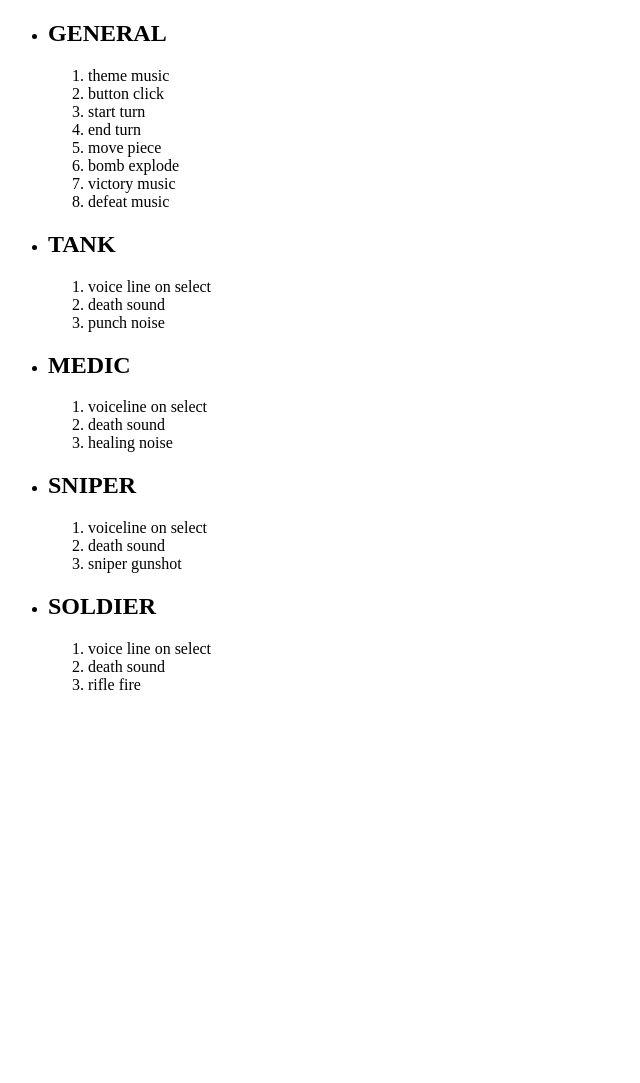
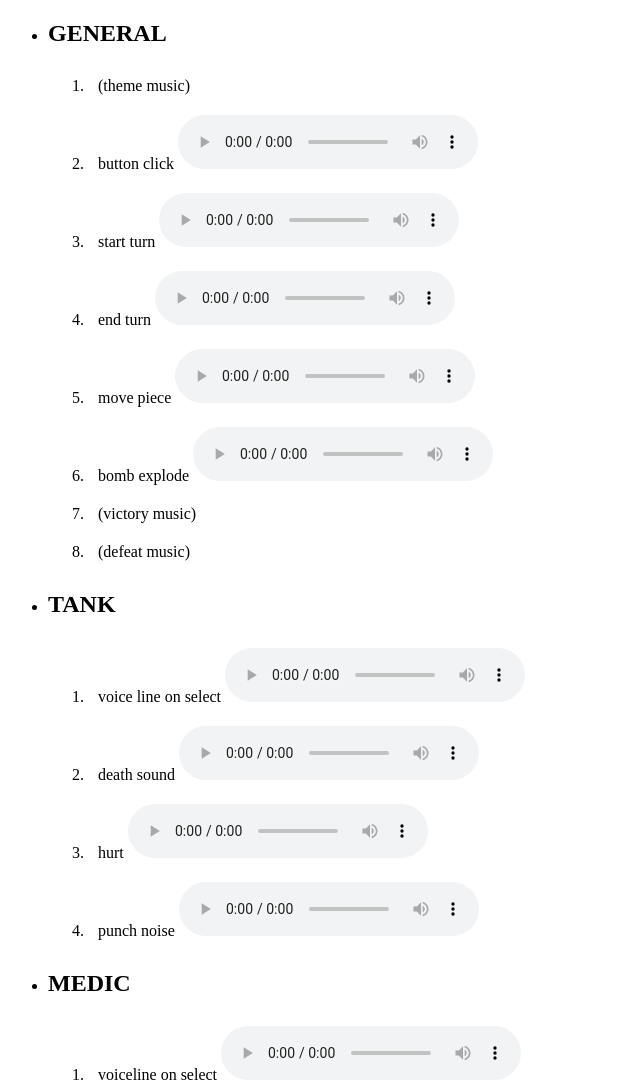
Before and after one commit to TVke/Strategun, a website: page assets/sounds/sfx_list.html in a window 1280 px wide. Shown: the top 1083 px of the page, without its empty margins (0-640 px from the left). Before the commit the page ends 800 px from the top, so only its background shows below. Drawn offline with Linux system fonts and the light colour scheme.

Commit message:
toevoegen general sfx + tank en medic

```diff
--- a/assets/sounds/sfx_list.html
+++ b/assets/sounds/sfx_list.html
@@ -2,6 +2,11 @@
 <html>
 	<head>
 		<title>sound effects strategun</title>
+		<style>
+			ol li {
+				padding: 10px;
+			}
+		</style>
 	</head>
 </html>
 <body>
@@ -9,30 +14,32 @@
 	<li>
 		<h2>GENERAL</h2>
 		<ol>
-			<li>theme music</li>
-			<li>button click</li>
-			<li>start turn</li>
-			<li>end turn</li>
-			<li>move piece</li>
-			<li>bomb explode</li>
-			<li>victory music</li>
-			<li>defeat music</li>
+			<li>(theme music)</li>
+			<li>button click <audio controls><source src='button_click.wav' type='audio/wav'></audio></li>
+			<li>start turn <audio controls><source src='start_turn.wav' type='audio/wav'></audio></li>
+			<li>end turn <audio controls><source src='end_turn.wav' type='audio/wav'></audio></li>
+			<li>move piece <audio controls><source src='move_piece.wav' type='audio/wav'></audio></li>
+			<li>bomb explode <audio controls><source src='explosion.wav' type='audio/wav'></audio></li>
+			<li>(victory music)</li>
+			<li>(defeat music)</li>
 		</ol>
 	</li>
 	<li>
 		<h2>TANK</h2>
 		<ol>
-			<li>voice line on select</li>
-			<li>death sound</li>
-			<li>punch noise</li>
+			<li>voice line on select <audio controls><source src='tank_select.wav' type='audio/wav'></audio></li>
+			<li>death sound <audio controls><source src='tank_death.wav' type='audio/wav'></audio></li>
+			<li>hurt <audio controls><source src='tank_hurt.wav' type='audio/wav'></audio></li>
+			<li>punch noise <audio controls><source src='tank_punch.wav' type='audio/wav'></audio></li>
 		</ol>
 	</li>
 	<li>
 		<h2>MEDIC</h2>
 		<ol>
-			<li>voiceline on select</li>
-			<li>death sound</li>
-			<li>healing noise</li>
+			<li>voiceline on select <audio controls><source src='medic_select.wav' type='audio/wav'></audio></li>
+			<li>death sound <audio controls><source src='medic_death.wav' type='audio/wav'></audio></li>
+			<li>hurt <audio controls><source src='medic_hurt.wav' type='audio/wav'></audio></li>
+			<li>healing noise <audio controls><source src='medic_heal.wav' type='audio/wav'></audio></li>
 		</ol>
 	</li>
 	<li>
@@ -40,6 +47,7 @@
 		<ol>
 			<li>voiceline on select</li>
 			<li>death sound</li>
+			<li>hurt</li>
 			<li>sniper gunshot</li>
 		</ol>
 	</li>
@@ -48,6 +56,7 @@
 		<ol>
 			<li>voice line on select</li>
 			<li>death sound</li>
+			<li>hurt</li>
 			<li>rifle fire</li>
 		</ol>
 	</li>
```
Also changed, not shown: 13 other files.
